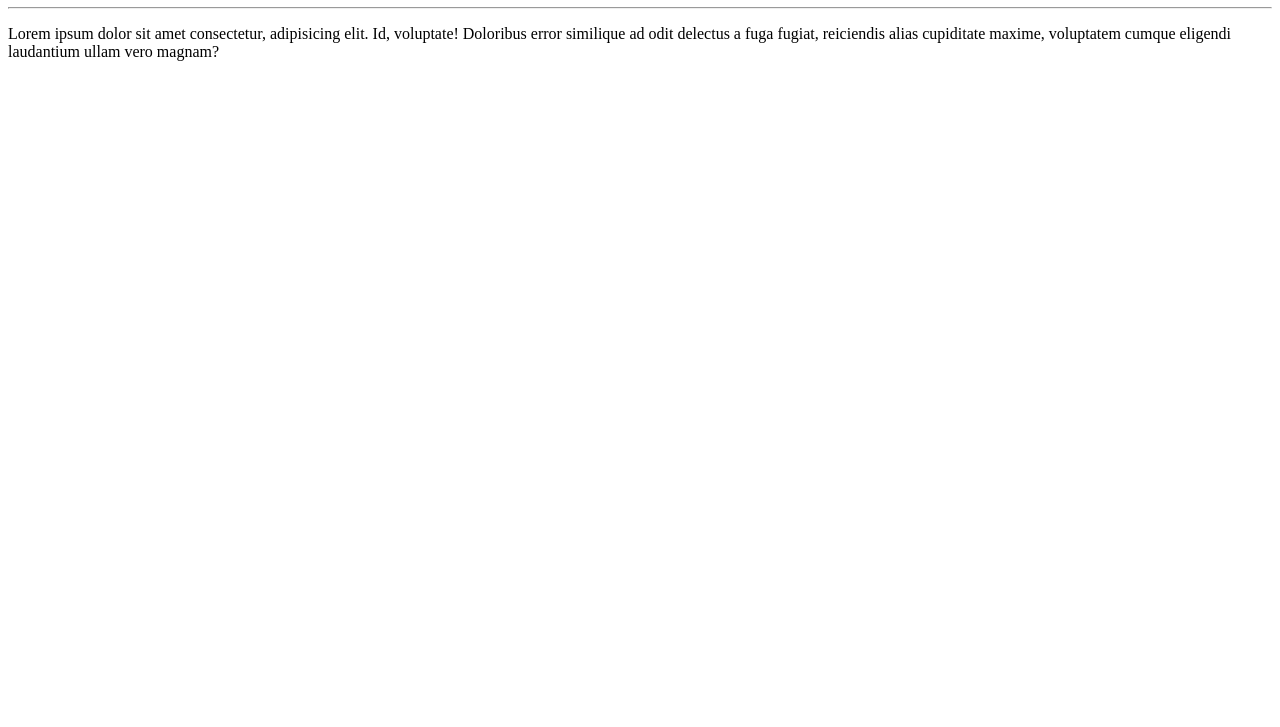
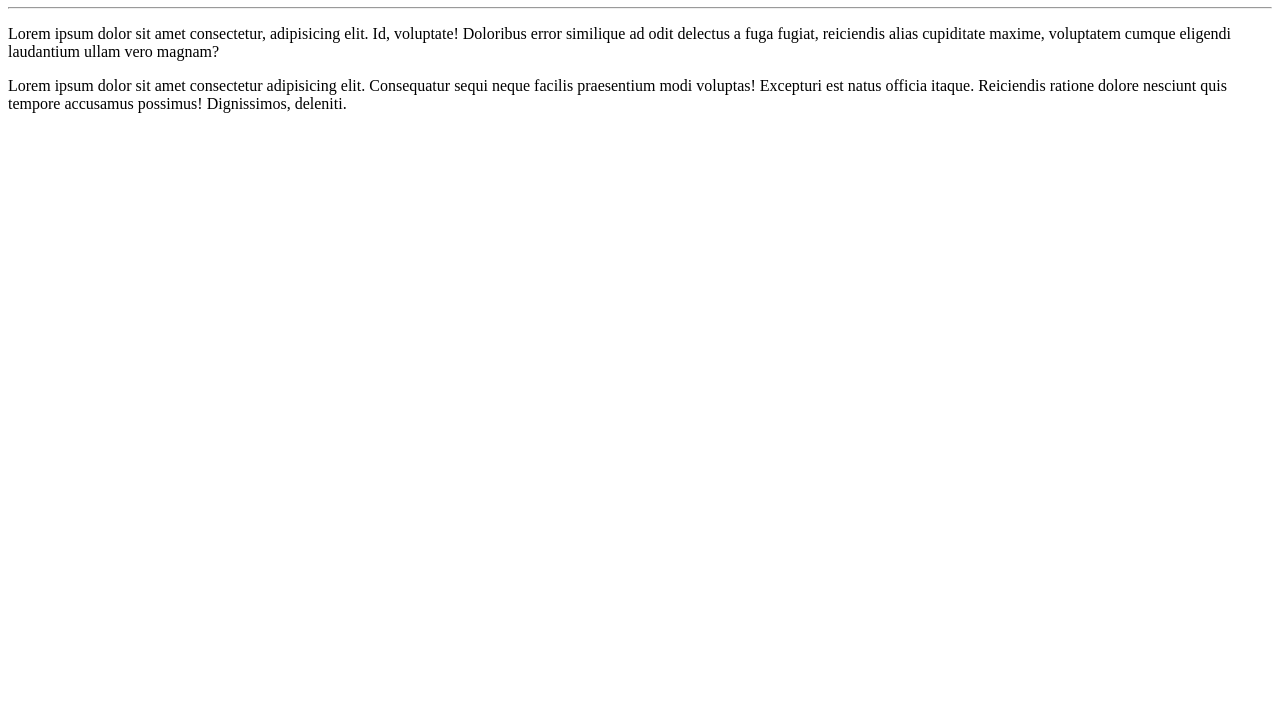
Before and after one commit to Fernandoirs81/Ola-Mundo-, a plain HTML site: page Site exemplo/index.html in a window 1280 px wide. Shown: the part 73-800 px from the top of the page. Drawn offline with Linux system fonts and the light colour scheme.

Commit message:
Adicionei um paragrafo

```diff
--- a/Site exemplo/index.html
+++ b/Site exemplo/index.html
@@ -8,6 +8,9 @@
 <body>
     <h1>Olá, Mundo!</h1>
     <hr>
+
     <p>Lorem ipsum dolor sit amet consectetur, adipisicing elit. Id, voluptate! Doloribus error similique ad odit delectus a fuga fugiat, reiciendis alias cupiditate maxime, voluptatem cumque eligendi laudantium ullam vero magnam?</p>
+    <p>Lorem ipsum dolor sit amet consectetur adipisicing elit. Consequatur sequi neque facilis praesentium modi voluptas! Excepturi est natus officia itaque. Reiciendis ratione dolore nesciunt quis tempore accusamus possimus! Dignissimos, deleniti.</p>
+
 </body>
 </html>
```
